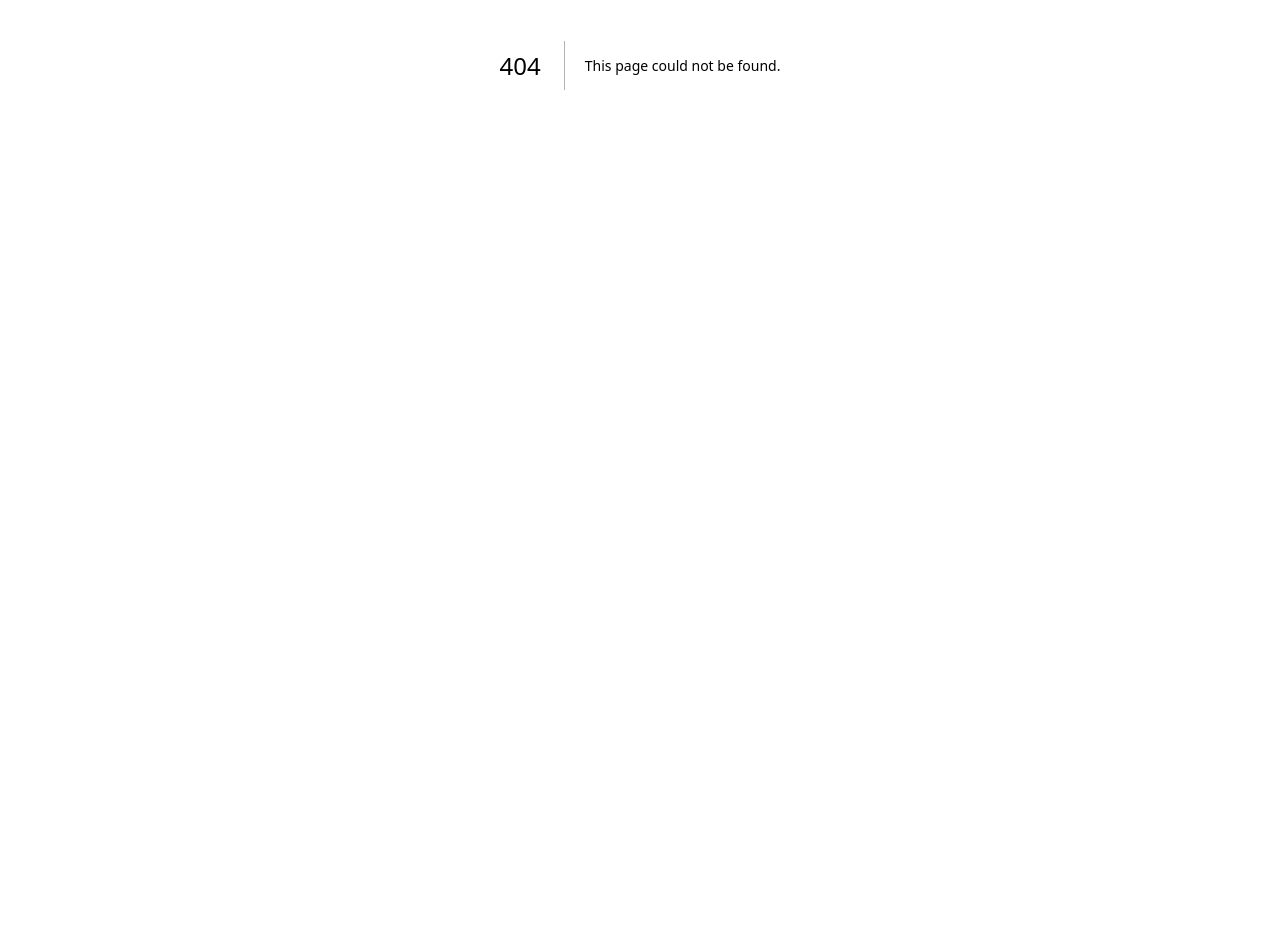
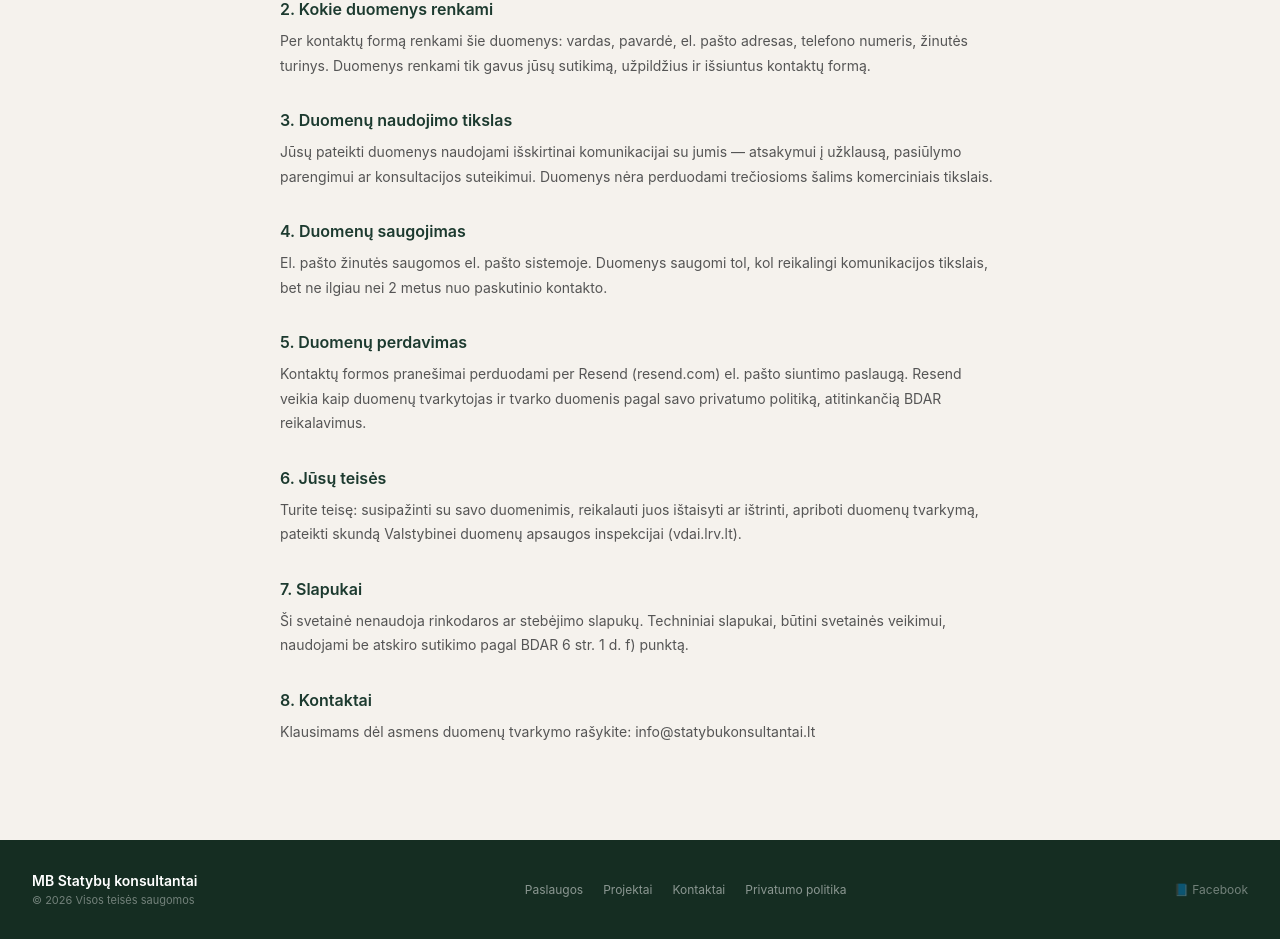
Before and after one commit to zilinskasssv-lab/statybukonsultantai, a Next.js app: page /privatumo-politika in a window 1280 px wide. Before the commit this address had no page. Shown: the part 335-1274 px from the top of the page. Before the commit the page ends 800 px from the top, so only its background shows below. Built offline with nearby package versions, Linux system fonts and the light colour scheme.

Commit message:
legal: add privacy policy page and footer link

```diff
--- a/app/components/Footer.tsx
+++ b/app/components/Footer.tsx
@@ -6,7 +6,12 @@ export default function Footer() {
         <div style={{ fontSize: '11px', color: 'rgba(255,255,255,0.4)' }}>© {new Date().getFullYear()} Visos teisės saugomos</div>
       </div>
       <div style={{ display: 'flex', gap: '20px' }}>
-        {[{ label: 'Paslaugos', href: '/#paslaugos' }, { label: 'Projektai', href: '/#projektai' }, { label: 'Kontaktai', href: '/#kontaktai' }].map(item => (
+        {[
+          { label: 'Paslaugos', href: '/#paslaugos' },
+          { label: 'Projektai', href: '/#projektai' },
+          { label: 'Kontaktai', href: '/#kontaktai' },
+          { label: 'Privatumo politika', href: '/privatumo-politika' },
+        ].map(item => (
           <a key={item.label} href={item.href} style={{ fontSize: '12px', color: 'rgba(255,255,255,0.5)', textDecoration: 'none' }}>{item.label}</a>
         ))}
       </div>
--- /dev/null
+++ b/app/privatumo-politika/page.tsx
@@ -0,0 +1,66 @@
+import type { Metadata } from 'next'
+import Nav from '../components/Nav'
+import Footer from '../components/Footer'
+
+export const metadata: Metadata = {
+  title: 'Privatumo politika',
+  description: 'MB Statybų konsultantai privatumo politika ir asmens duomenų tvarkymo tvarka.',
+  robots: { index: false, follow: false },
+}
+
+export default function PrivatumoPolika() {
+  return (
+    <main>
+      <Nav />
+
+      <section style={{ background: '#F5F2ED', padding: '64px 32px', minHeight: '70vh' }}>
+        <div style={{ maxWidth: '720px', margin: '0 auto' }}>
+          <h1 style={{ fontSize: '32px', fontWeight: 600, color: '#1A1A1A', marginBottom: '8px' }}>Privatumo politika</h1>
+          <p style={{ fontSize: '13px', color: '#999', marginBottom: '40px' }}>Atnaujinta: 2025-01-01</p>
+
+          {[
+            {
+              title: '1. Duomenų valdytojas',
+              text: 'MB Statybų konsultantai, įmonės kodas 307187566, adresas: T. Masiulio g. 11A, Kaunas. El. paštas: info@statybukonsultantai.lt, tel.: +370 638 79755.'
+            },
+            {
+              title: '2. Kokie duomenys renkami',
+              text: 'Per kontaktų formą renkami šie duomenys: vardas, pavardė, el. pašto adresas, telefono numeris, žinutės turinys. Duomenys renkami tik gavus jūsų sutikimą, užpildžius ir išsiuntus kontaktų formą.'
+            },
+            {
+              title: '3. Duomenų naudojimo tikslas',
+              text: 'Jūsų pateikti duomenys naudojami išskirtinai komunikacijai su jumis — atsakymui į užklausą, pasiūlymo parengimui ar konsultacijos suteikimui. Duomenys nėra perduodami trečiosioms šalims komerciniais tikslais.'
+            },
+            {
+              title: '4. Duomenų saugojimas',
+              text: 'El. pašto žinutės saugomos el. pašto sistemoje. Duomenys saugomi tol, kol reikalingi komunikacijos tikslais, bet ne ilgiau nei 2 metus nuo paskutinio kontakto.'
+            },
+            {
+              title: '5. Duomenų perdavimas',
+              text: 'Kontaktų formos pranešimai perduodami per Resend (resend.com) el. pašto siuntimo paslaugą. Resend veikia kaip duomenų tvarkytojas ir tvarko duomenis pagal savo privatumo politiką, atitinkančią BDAR reikalavimus.'
+            },
+            {
+              title: '6. Jūsų teisės',
+              text: 'Turite teisę: susipažinti su savo duomenimis, reikalauti juos ištaisyti ar ištrinti, apriboti duomenų tvarkymą, pateikti skundą Valstybinei duomenų apsaugos inspekcijai (vdai.lrv.lt).'
+            },
+            {
+              title: '7. Slapukai',
+              text: 'Ši svetainė nenaudoja rinkodaros ar stebėjimo slapukų. Techniniai slapukai, būtini svetainės veikimui, naudojami be atskiro sutikimo pagal BDAR 6 str. 1 d. f) punktą.'
+            },
+            {
+              title: '8. Kontaktai',
+              text: 'Klausimams dėl asmens duomenų tvarkymo rašykite: info@statybukonsultantai.lt'
+            },
+          ].map((section, i) => (
+            <div key={i} style={{ marginBottom: '32px' }}>
+              <h2 style={{ fontSize: '16px', fontWeight: 600, color: '#1C3A2F', marginBottom: '10px' }}>{section.title}</h2>
+              <p style={{ fontSize: '14px', color: '#555', lineHeight: 1.75 }}>{section.text}</p>
+            </div>
+          ))}
+        </div>
+      </section>
+
+      <Footer />
+    </main>
+  )
+}
```
